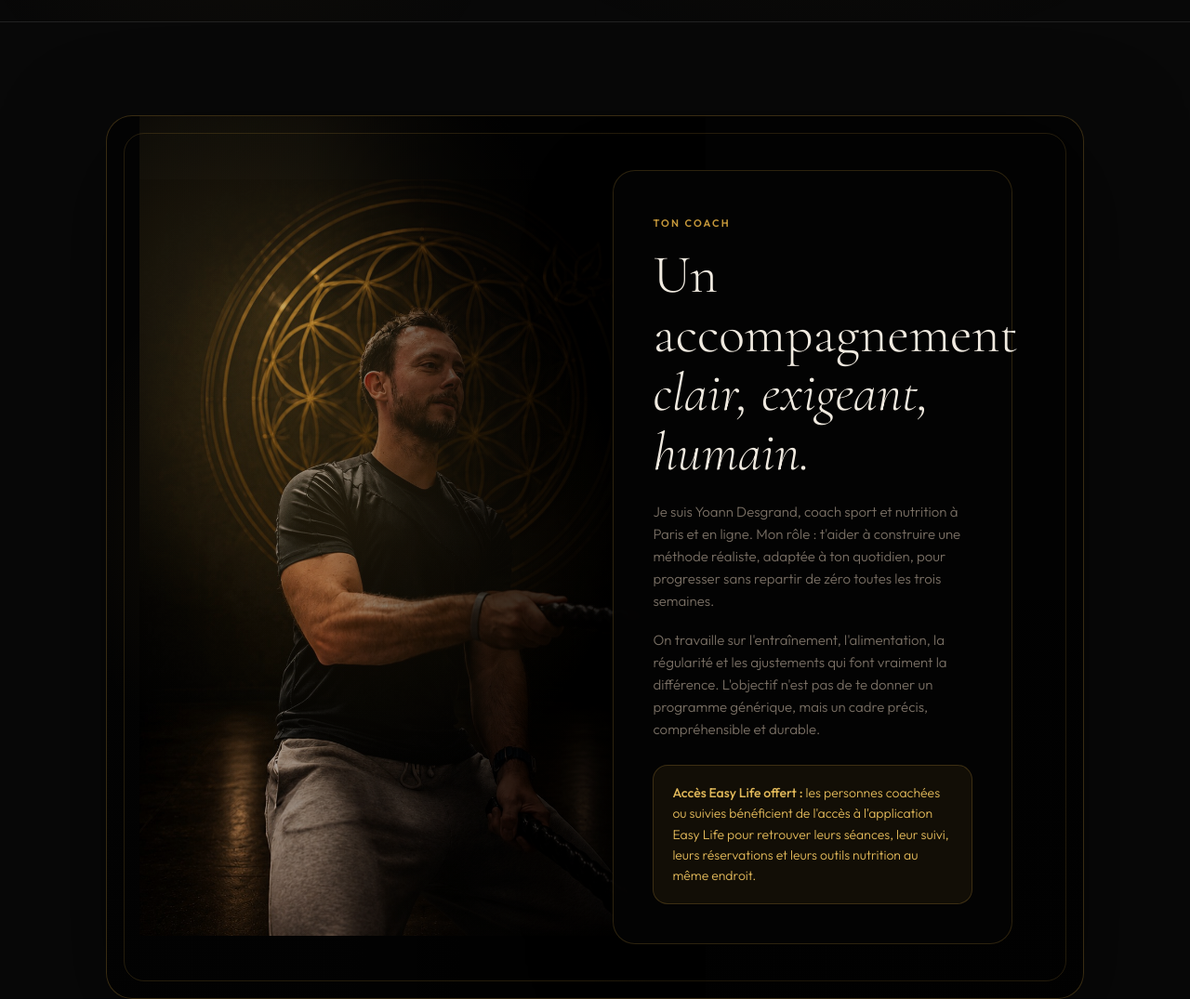
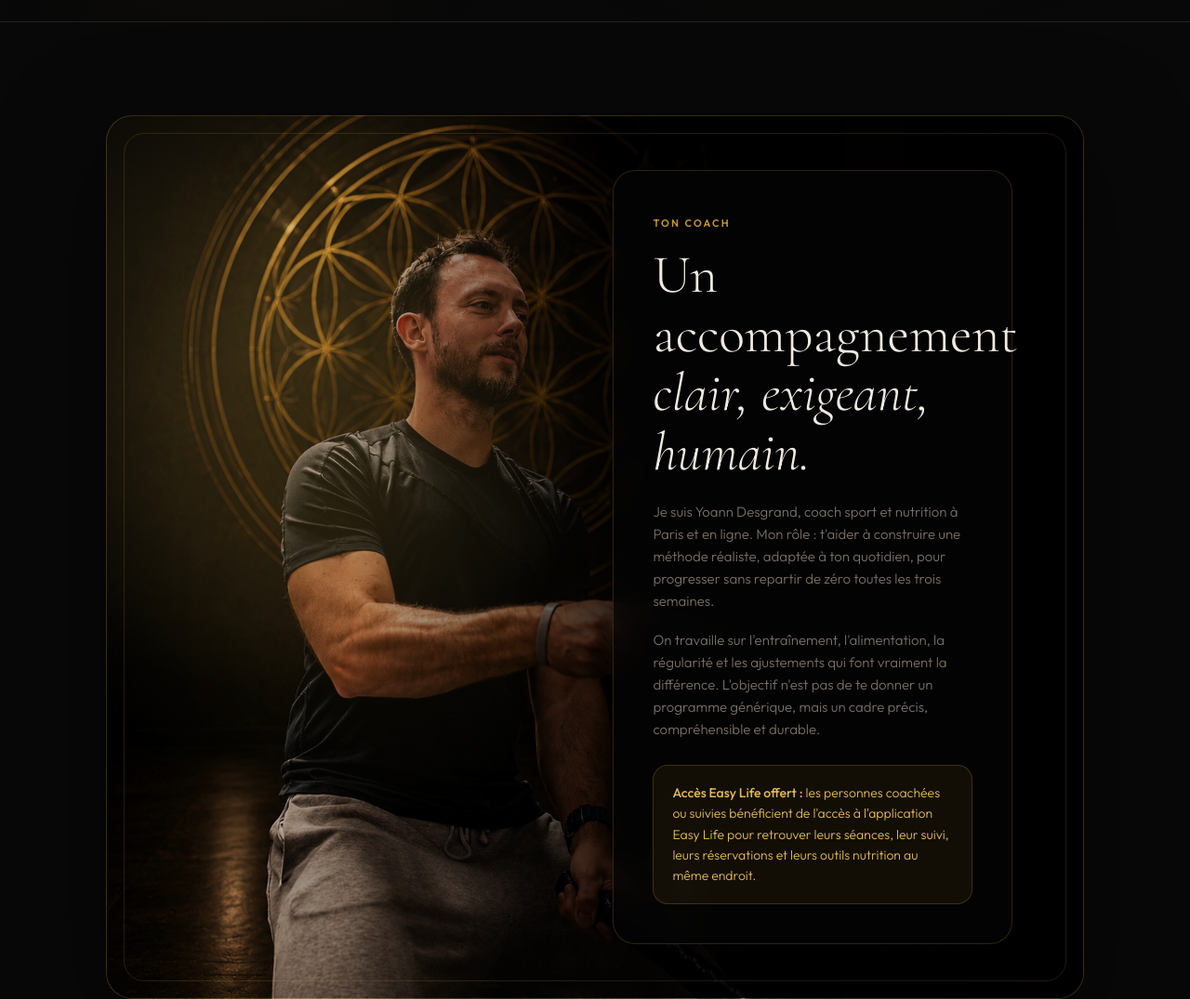
Before and after one commit to yoanndesgrand-star/coaching-yoann, a plain HTML site: page index.html in a window 1280 px wide. Shown: the part 820-1895 px from the top of the page at 93% size. Drawn offline with nearby package versions, Linux system fonts and the light colour scheme.

Commit message:
Add files via upload

```diff
--- a/index.html
+++ b/index.html
@@ -497,11 +497,11 @@
       justify-content: flex-end;
       background-color: #030303;
       background-image:
-        linear-gradient(90deg, rgba(0,0,0,0.00) 0%, rgba(0,0,0,0.12) 30%, rgba(0,0,0,0.68) 58%, rgba(0,0,0,0.97) 100%),
-        radial-gradient(circle at 22% 22%, rgba(226,185,90,0.20), transparent 38%),
+        linear-gradient(90deg, rgba(0,0,0,0.02) 0%, rgba(0,0,0,0.08) 34%, rgba(0,0,0,0.42) 58%, rgba(0,0,0,0.82) 76%, rgba(0,0,0,0.97) 100%),
+        radial-gradient(circle at 24% 24%, rgba(226,185,90,0.22), transparent 42%),
         url('assets/yoann-presentation.jpeg');
-      background-size: 58% auto;
-      background-position: 8% center;
+      background-size: 76% auto;
+      background-position: -2% center;
       background-repeat: no-repeat;
       box-shadow: 0 34px 110px rgba(0,0,0,0.55);
     }
@@ -510,8 +510,9 @@
       position: absolute;
       inset: 0;
       background:
-        linear-gradient(180deg, rgba(0,0,0,0.08), rgba(0,0,0,0.24)),
-        radial-gradient(circle at 24% 46%, rgba(196,151,58,0.13), transparent 32%);
+        linear-gradient(90deg, rgba(0,0,0,0.00) 0%, rgba(0,0,0,0.10) 48%, rgba(0,0,0,0.36) 70%, rgba(0,0,0,0.72) 100%),
+        linear-gradient(180deg, rgba(0,0,0,0.04), rgba(0,0,0,0.20)),
+        radial-gradient(circle at 24% 46%, rgba(196,151,58,0.13), transparent 34%);
       pointer-events: none;
     }
     .about-card::after {
@@ -535,7 +536,7 @@
       background: rgba(5,5,5,0.74);
       border: 1px solid rgba(196,151,58,0.22);
       backdrop-filter: blur(10px);
-      box-shadow: 0 30px 90px rgba(0,0,0,0.45);
+      box-shadow: 0 30px 90px rgba(0,0,0,0.42);
     }
     .about-content h2 {
       font-size: clamp(36px, 5vw, 58px);
```
